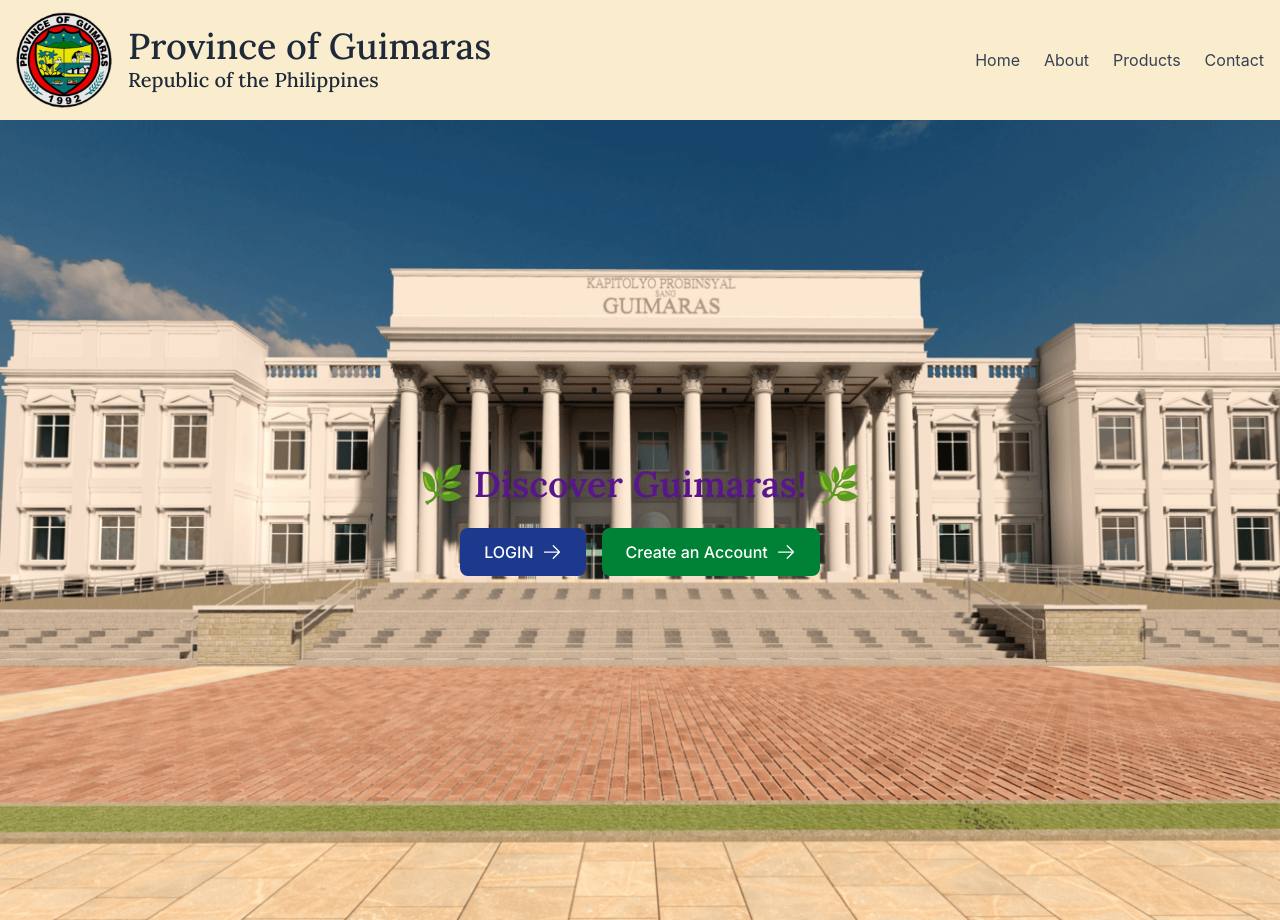
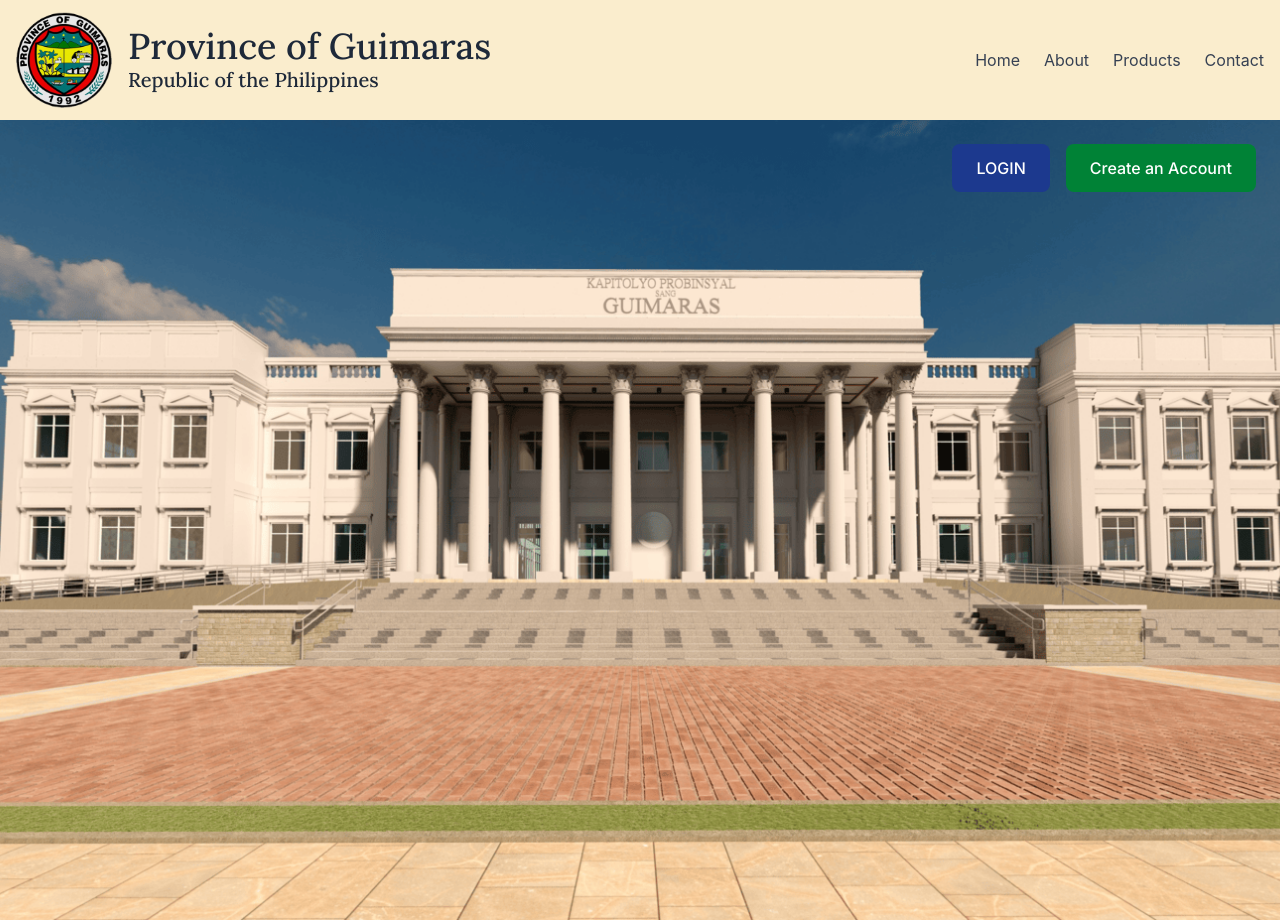
Before and after one commit to iezll1106/my_project, a Next.js app: page / in a window 1280 px wide. Built offline with nearby package versions, Linux system fonts and the light colour scheme; a web font is replaced by a local one.

Commit message:
edit main page.tsx

```diff
--- a/app/page.tsx
+++ b/app/page.tsx
@@ -1,5 +1,6 @@
-import { ArrowRightIcon } from '@heroicons/react/24/outline';
+//import { ArrowRightIcon } from '@heroicons/react/24/outline';
 import Link from 'next/link';
+// eslint-disable-next-line @typescript-eslint/no-unused-vars
 import { inter, lora } from '@/app/ui/fonts';
 import Image from 'next/image';
 import { Metadata } from 'next';
@@ -23,30 +24,21 @@
           className="object-cover object-center z-0"
         />
 
-        {/* Overlay Content */}
-        <div className="relative z-10 flex items-center justify-center h-full w-full px-4">
-          <div className="bg-transparent rounded-lg p-8 md:p-12 max-w-xl text-center">
-            <p className={`${lora.className} text-2xl md:text-4xl font-bold text-purple-900 italic mb-4`}>
-              🌿 Discover Guimaras! 🌿
-            </p>
-            {/* <p className="text-purple-900 text-sm md:text-lg mb-6">
-              🌿 Unique. Authentic. Handcrafted with Love. 🌿
-            </p> */}
-
-            <div className="flex flex-col gap-4 md:flex-row justify-center mt-6">
+        {/* Overlay Buttons in Top-Right Corner */}
+        <div className="absolute top-0 right-0 z-10 p-6">
+          <div className="flex flex-col gap-4 md:flex-row">
             <Link
               href="/login"
               className="flex items-center justify-center gap-2 rounded-lg bg-blue-900 px-6 py-3 text-sm font-medium text-white hover:bg-blue-600 transition md:text-base"
             >
-                LOGIN <ArrowRightIcon className="w-5" />
+              LOGIN
             </Link>
             <Link
               href="/signup"
               className="flex items-center justify-center gap-2 rounded-lg bg-green-700 px-6 py-3 text-sm font-medium text-white hover:bg-green-500 transition md:text-base"
             >
-                Create an Account <ArrowRightIcon className="w-5" />
+              Create an Account
             </Link>
-            </div>
           </div>
         </div>
       </main>
```
Lines whose indentation alone changed are shown as unchanged.
